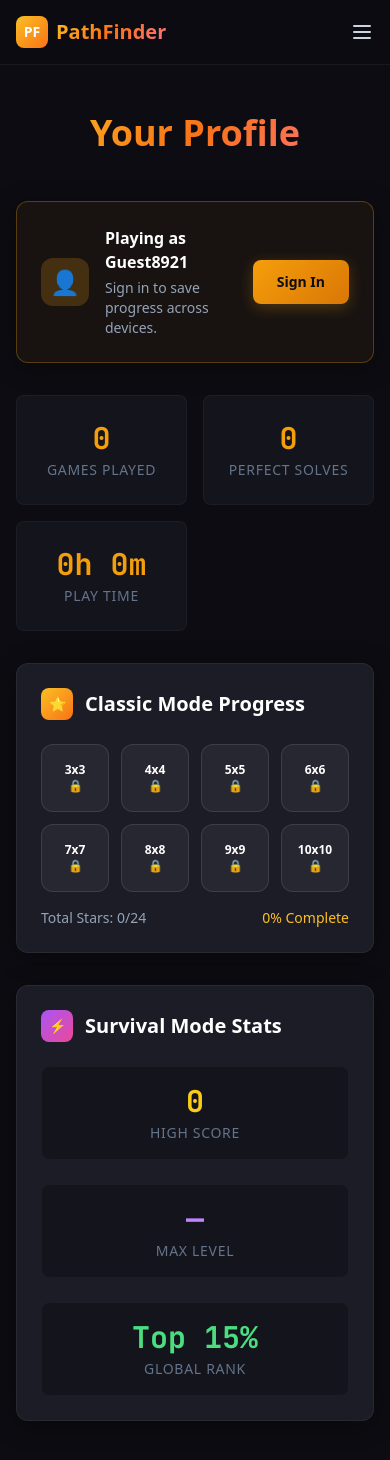
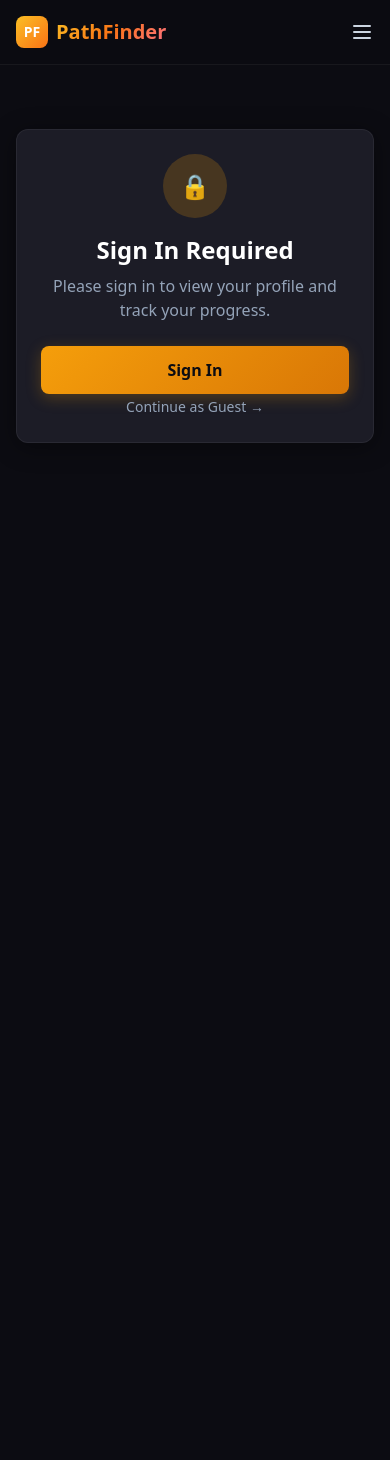
Before and after one commit to Raghav3k/PathFinder, a Next.js app: page /profile in a window 390 px wide. Shown: the top 1460 px of the page. After the commit the page ends 844 px from the top, so only its background shows below. Built offline with nearby package versions, Linux system fonts and the light colour scheme.

Commit message:
Fix auth race condition after OAuth redirect - v3

```diff
--- a/app/profile/page.tsx
+++ b/app/profile/page.tsx
@@ -1,157 +1,135 @@
 'use client'
 
-import { useState, useEffect } from 'react'
+import { useEffect, useState } from 'react'
 import Link from 'next/link'
 import Navbar from '@/components/ui/Navbar'
-import { getGuestUsername, getGuestStats, GuestStats } from '@/lib/guest'
+import { getAuthToken, clearAuth } from '@/lib/auth'
 
-const defaultStats: GuestStats = {
-  totalGames: 0,
-  perfectSolves: 0,
-  survivalHighScore: 0,
-  survivalMaxLevel: 0,
-  classicStars: {},
-  playTimeMinutes: 0
-}
-
+// VERSION: 2026-03-16-v3
 export default function ProfilePage() {
-  const [username, setUsername] = useState('Guest')
-  const [isSignedIn, setIsSignedIn] = useState(false)
-  const [stats, setStats] = useState<GuestStats>(defaultStats)
+  const [isAuthenticated, setIsAuthenticated] = useState(false)
+  const [isLoading, setIsLoading] = useState(true)
 
   useEffect(() => {
-    // Check auth
-    const token = localStorage.getItem('pf_token')
-    if (token) {
-      setIsSignedIn(true)
-      setUsername('Player')
-    } else {
-      setUsername(getGuestUsername())
-      setStats(getGuestStats())
+    // Check auth with retry for OAuth redirect race condition
+    const checkAuth = () => {
+      const token = getAuthToken()
+      if (token) {
+        setIsAuthenticated(true)
+        setIsLoading(false)
+        return true
+      }
+      return false
+    }
+
+    // Initial check
+    if (!checkAuth()) {
+      // Retry after short delays (OAuth redirect timing issue)
+      const delays = [200, 500, 1000, 2000]
+      delays.forEach((delay, index) => {
+        setTimeout(() => {
+          if (checkAuth() && index < delays.length - 1) {
+            // Found it, no need for more checks
+          }
+        }, delay)
+      })
+
+      // Final check - if still not authenticated, show sign in
+      setTimeout(() => {
+        setIsLoading(false)
+      }, 2500)
     }
   }, [])
 
   const handleSignOut = () => {
-    localStorage.removeItem('pf_token')
-    localStorage.removeItem('pf_refresh')
-    window.location.reload()
+    clearAuth()
+    window.location.href = '/'
   }
 
-  const formatPlayTime = (minutes: number) => {
-    const hours = Math.floor(minutes / 60)
-    const mins = minutes % 60
-    return `${hours}h ${mins}m`
+  if (isLoading) {
+    return (
+      <main className="min-h-screen bg-[#0c0c12]">
+        <Navbar />
+        <div className="max-w-4xl mx-auto px-4 py-16 text-center">
+          <div className="w-12 h-12 mx-auto border-2 border-amber-500 border-t-transparent rounded-full animate-spin" />
+          <p className="text-slate-400 mt-4">Loading profile...</p>
+        </div>
+      </main>
+    )
   }
 
-  const totalStars = Object.values(stats.classicStars).reduce((sum, stars) => sum + stars, 0)
+  if (!isAuthenticated) {
+    return (
+      <main className="min-h-screen bg-[#0c0c12]">
+        <Navbar />
+        <div className="max-w-md mx-auto px-4 py-16">
+          <div className="game-card text-center">
+            <div className="w-16 h-16 mx-auto mb-4 rounded-full bg-amber-500/20 flex items-center justify-center text-2xl">🔒</div>
+            <h1 className="text-2xl font-bold text-white mb-2">Sign In Required</h1>
+            <p className="text-slate-400 mb-6">Please sign in to view your profile and track your progress.</p>
+            <div className="space-y-3">
+              <Link href="/auth/signin/" className="btn-primary block py-3">
+                Sign In
+              </Link>
+              <Link href="/game/" className="text-slate-400 hover:text-white text-sm">
+                Continue as Guest →
+              </Link>
+            </div>
+          </div>
+        </div>
+      </main>
+    )
+  }
 
   return (
     <main className="min-h-screen bg-[#0c0c12]">
       <Navbar />
 
-      <div className="max-w-4xl mx-auto px-4 py-12">
-        <h1 className="text-4xl font-bold text-center mb-12 text-gradient">Your Profile</h1>
+      <div className="max-w-4xl mx-auto px-4 py-8">
+        <h1 className="text-3xl font-bold text-white mb-8">Your Profile</h1>
 
-        {/* Auth Notice */}
-        {!isSignedIn ? (
-          <div className="game-card mb-8 border border-amber-500/30 bg-amber-500/5">
-            <div className="flex items-center gap-4">
-              <div className="w-12 h-12 rounded-xl bg-amber-500/20 flex items-center justify-center text-2xl">👤</div>
-              <div className="flex-1">
-                <h3 className="text-white font-semibold mb-1">Playing as {username}</h3>
-                <p className="text-slate-400 text-sm">Sign in to save progress across devices.</p>
+        <div className="grid gap-6 md:grid-cols-2">
+          {/* Stats Card */}
+          <div className="game-card">
+            <h2 className="text-xl font-semibold text-white mb-4">Statistics</h2>
+            <div className="space-y-3">
+              <div className="flex justify-between">
+                <span className="text-slate-400">Games Played</span>
+                <span className="text-white font-medium">0</span>
               </div>
-              <Link href="/auth/signin/">
-                <button className="btn-primary text-sm whitespace-nowrap">Sign In</button>
-              </Link>
+              <div className="flex justify-between">
+                <span className="text-slate-400">Levels Completed</span>
+                <span className="text-white font-medium">0</span>
+              </div>
+              <div className="flex justify-between">
+                <span className="text-slate-400">Best Score</span>
+                <span className="text-white font-medium">-</span>
+              </div>
             </div>
           </div>
-        ) : (
-          <div className="game-card mb-8 border border-green-500/30 bg-green-500/5">
-            <div className="flex items-center gap-4">
-              <div className="w-12 h-12 rounded-xl bg-green-500/20 flex items-center justify-center text-2xl">✅</div>
-              <div className="flex-1">
-                <h3 className="text-white font-semibold mb-1">Welcome, {username}!</h3>
-                <p className="text-slate-400 text-sm">Your progress is saved to the cloud.</p>
-              </div>
+
+          {/* Account Card */}
+          <div className="game-card">
+            <h2 className="text-xl font-semibold text-white mb-4">Account</h2>
+            <div className="space-y-4">
+              <p className="text-slate-400">Signed in with Google</p>
               <button
                 onClick={handleSignOut}
-                className="py-2 px-4 rounded-lg border border-white/10 text-slate-400 hover:text-white hover:bg-white/5 transition-colors text-sm"
+                className="btn-secondary w-full py-2"
               >
                 Sign Out
               </button>
             </div>
           </div>
-        )}
-
-        {/* Stats */}
-        <div className="grid grid-cols-2 md:grid-cols-3 gap-4 mb-8">
-          <div className="stat-card p-6">
-            <div className="stat-value">{stats.totalGames}</div>
-            <div className="stat-label">Games Played</div>
-          </div>
-          <div className="stat-card p-6">
-            <div className="stat-value">{stats.perfectSolves}</div>
-            <div className="stat-label">Perfect Solves</div>
-          </div>
-          <div className="stat-card p-6">
-            <div className="stat-value">{formatPlayTime(stats.playTimeMinutes)}</div>
-            <div className="stat-label">Play Time</div>
-          </div>
         </div>
 
-        {/* Classic Progress */}
-        <div className="game-card mb-8">
-          <h2 className="text-xl font-bold text-white mb-6 flex items-center gap-3">
-            <span className="w-8 h-8 rounded-lg bg-gradient-to-br from-amber-400 to-orange-500 flex items-center justify-center text-sm">⭐</span>
-            Classic Mode Progress
-          </h2>
-
-          <div className="grid grid-cols-4 sm:grid-cols-8 gap-3">
-            {[3, 4, 5, 6, 7, 8, 9, 10].map((size) => {
-              const stars = stats.classicStars[size] || 0
-              return (
-                <div key={size} className="text-center">
-                  <div className={`aspect-square rounded-xl flex flex-col items-center justify-center text-xs ${
-                    stars > 0 ? 'bg-amber-500/20 border border-amber-500/30' : 'bg-white/5 border border-white/10'
-                  }`}>
-                    <span className="font-bold text-white">{size}x{size}</span>
-                    <span>{stars > 0 ? '⭐'.repeat(stars) : '🔒'}</span>
-                  </div>
-                </div>
-              )
-            })}
-          </div>
-
-          <div className="mt-4 flex items-center justify-between text-sm">
-            <span className="text-slate-400">Total Stars: {totalStars}/24</span>
-            <span className="text-amber-400">{Math.round((totalStars / 24) * 100)}% Complete</span>
-          </div>
-        </div>
-
-        {/* Survival Stats */}
-        <div className="game-card">
-          <h2 className="text-xl font-bold text-white mb-6 flex items-center gap-3">
-            <span className="w-8 h-8 rounded-lg bg-gradient-to-br from-purple-500 to-pink-500 flex items-center justify-center text-sm">⚡</span>
-            Survival Mode Stats
-          </h2>
-
-          <div className="grid grid-cols-1 md:grid-cols-3 gap-6">
-            <div className="stat-card p-4">
-              <div className="stat-value text-yellow-400">{stats.survivalHighScore.toLocaleString()}</div>
-              <div className="stat-label">High Score</div>
-            </div>
-            <div className="stat-card p-4">
-              <div className="stat-value text-purple-400">
-                {stats.survivalMaxLevel > 0 ? `${stats.survivalMaxLevel}x${stats.survivalMaxLevel}` : '—'}
-              </div>
-              <div className="stat-label">Max Level</div>
-            </div>
-            <div className="stat-card p-4">
-              <div className="stat-value text-green-400">Top 15%</div>
-              <div className="stat-label">Global Rank</div>
-            </div>
-          </div>
+        {/* Recent Activity */}
+        <div className="mt-8 game-card">
+          <h2 className="text-xl font-semibold text-white mb-4">Recent Activity</h2>
+          <p className="text-slate-400">No recent games. Start playing!</p>
+          <Link href="/game/" className="btn-primary inline-block mt-4 px-6 py-2">
+            Play Now
+          </Link>
         </div>
       </div>
     </main>
--- a/components/ui/Navbar.tsx
+++ b/components/ui/Navbar.tsx
@@ -3,28 +3,26 @@
 import Link from 'next/link'
 import { useState, useEffect } from 'react'
 import { getGuestUsername } from '@/lib/guest'
+import { useAuth } from '@/hooks/useAuth'
+import { clearAuth } from '@/lib/auth'
 
-// VERSION: 2026-03-16-v2
+// VERSION: 2026-03-16-v3
 export default function Navbar() {
   const [isMenuOpen, setIsMenuOpen] = useState(false)
   const [username, setUsername] = useState('Guest')
-  const [isSignedIn, setIsSignedIn] = useState(false)
+  const { isSignedIn, isLoading } = useAuth()
 
   useEffect(() => {
-    // Check for auth token
-    const token = localStorage.getItem('pf_token')
-    if (token) {
-      setIsSignedIn(true)
+    // Set username based on auth state
+    if (isSignedIn) {
       setUsername('Player')
     } else {
       setUsername(getGuestUsername())
     }
-  }, [])
+  }, [isSignedIn])
 
   const handleSignOut = () => {
-    localStorage.removeItem('pf_token')
-    localStorage.removeItem('pf_refresh')
-    setIsSignedIn(false)
+    clearAuth()
     setUsername(getGuestUsername())
     window.location.reload()
   }
@@ -51,14 +49,14 @@ export default function Navbar() {
 
           {/* User Section */}
           <div className="hidden md:flex items-center space-x-4">
-            {!isSignedIn ? (
+            {!isLoading && !isSignedIn ? (
               <>
                 <span className="text-sm text-slate-400">{username}</span>
                 <Link href="/auth/signin/">
                   <button className="btn-primary text-sm py-2 px-4">Sign In</button>
                 </Link>
               </>
-            ) : (
+            ) : isSignedIn ? (
               <>
                 <span className="text-sm text-slate-300">{username}</span>
                 <button
@@ -68,6 +66,9 @@ export default function Navbar() {
                   Sign Out
                 </button>
               </>
+            ) : (
+              // Loading state - show nothing or a spinner
+              <div className="w-20 h-8 bg-white/5 rounded animate-pulse" />
             )}
           </div>
 
@@ -95,21 +96,21 @@ export default function Navbar() {
             <Link href="/profile/" className="block text-slate-300 hover:text-white">Profile</Link>
 
             <div className="pt-4 border-t border-white/10">
-              {!isSignedIn ? (
+              {!isLoading && !isSignedIn ? (
                 <div className="flex items-center justify-between">
                   <span className="text-sm text-slate-400">{username}</span>
                   <Link href="/auth/signin/">
                     <button className="btn-primary text-sm py-2 px-4">Sign In</button>
                   </Link>
                 </div>
-              ) : (
+              ) : isSignedIn ? (
                 <button
                   onClick={handleSignOut}
                   className="text-slate-400 hover:text-white"
                 >
                   Sign Out
                 </button>
-              )}
+              ) : null}
             </div>
           </div>
         )}
--- /dev/null
+++ b/hooks/useAuth.ts
@@ -0,0 +1,37 @@
+'use client'
+
+import { useState, useEffect } from 'react'
+import { getAuthToken, isAuthenticated } from '@/lib/auth'
+
+// VERSION: 2026-03-16-v3
+export function useAuth() {
+  const [isSignedIn, setIsSignedIn] = useState(false)
+  const [isLoading, setIsLoading] = useState(true)
+
+  useEffect(() => {
+    // Check auth on mount
+    const checkAuth = () => {
+      setIsSignedIn(isAuthenticated())
+      setIsLoading(false)
+    }
+
+    checkAuth()
+
+    // Listen for auth changes from other tabs/components
+    window.addEventListener('auth-change', checkAuth)
+
+    // Also check periodically for the first few seconds after load
+    // This handles the race condition after OAuth redirect
+    const checks = [100, 500, 1000, 2000]
+    const timeouts = checks.map(delay =>
+      setTimeout(checkAuth, delay)
+    )
+
+    return () => {
+      window.removeEventListener('auth-change', checkAuth)
+      timeouts.forEach(clearTimeout)
+    }
+  }, [])
+
+  return { isSignedIn, isLoading }
+}
--- /dev/null
+++ b/lib/auth.ts
@@ -0,0 +1,29 @@
+// Simple auth utility for static export
+// VERSION: 2026-03-16-v3
+
+export const AUTH_TOKEN_KEY = 'pf_token'
+export const AUTH_REFRESH_KEY = 'pf_refresh'
+
+export function getAuthToken(): string | null {
+  if (typeof window === 'undefined') return null
+  return localStorage.getItem(AUTH_TOKEN_KEY)
+}
+
+export function setAuthToken(token: string, refreshToken?: string) {
+  localStorage.setItem(AUTH_TOKEN_KEY, token)
+  if (refreshToken) {
+    localStorage.setItem(AUTH_REFRESH_KEY, refreshToken)
+  }
+  // Dispatch event for cross-tab sync
+  window.dispatchEvent(new Event('auth-change'))
+}
+
+export function clearAuth() {
+  localStorage.removeItem(AUTH_TOKEN_KEY)
+  localStorage.removeItem(AUTH_REFRESH_KEY)
+  window.dispatchEvent(new Event('auth-change'))
+}
+
+export function isAuthenticated(): boolean {
+  return !!getAuthToken()
+}
```
Also changed, not shown: app/auth/callback/page.tsx (+14 -12 lines), app/auth/signin/page.tsx (+30 -8 lines).
